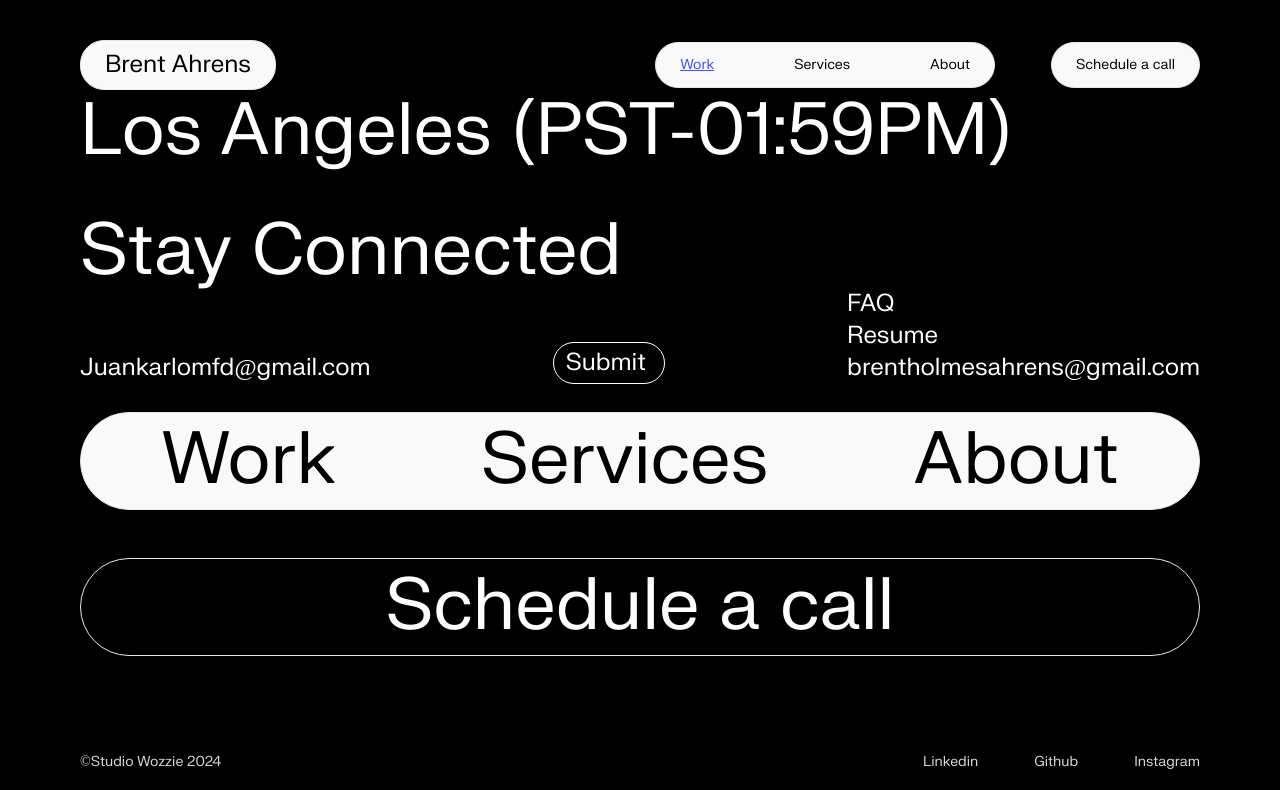
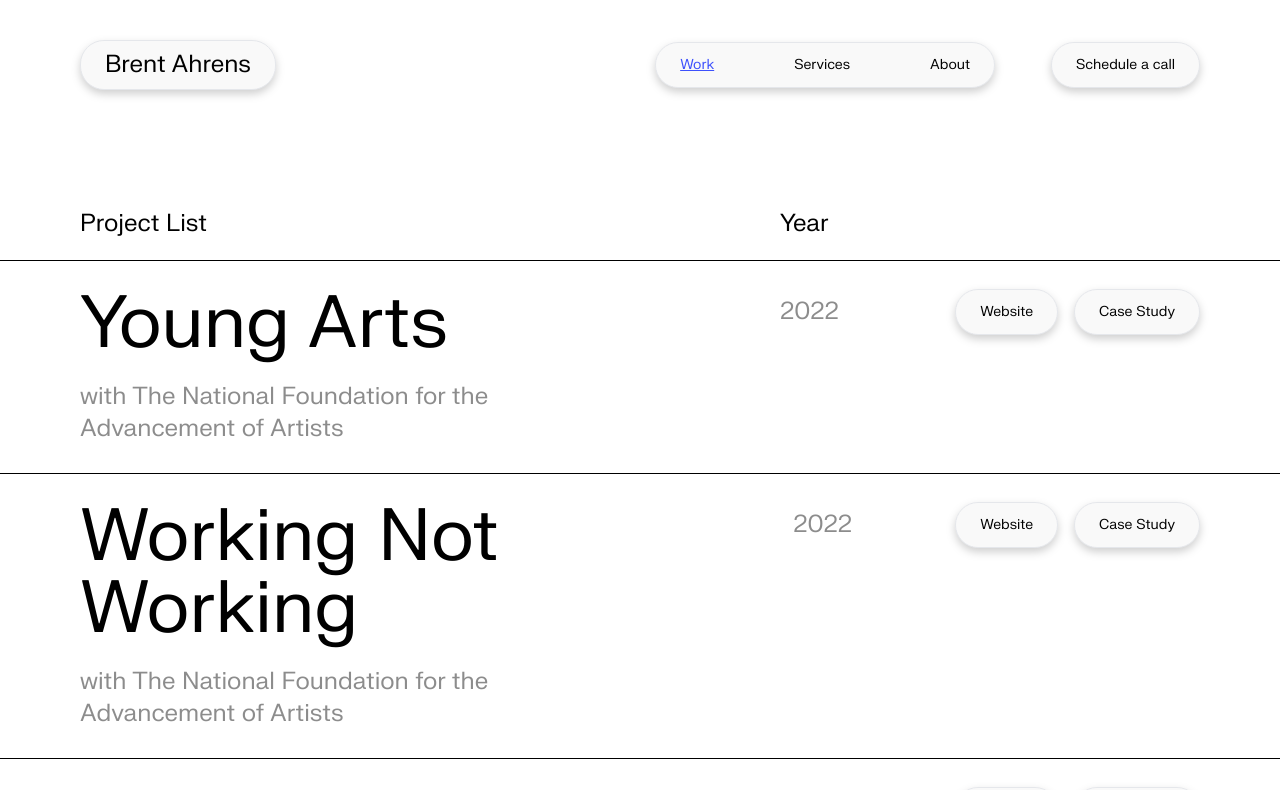
Before and after one commit to brentahrens1/brent-ahrens-portfolio-2024, a React (Create React App) app: page /work in a window 1280 px wide. Shown: the top 790 px of the page. Built offline with nearby package versions, Linux system fonts and the light colour scheme.

Commit message:
styling and functionality for project list item

```diff
--- a/src/App.tsx
+++ b/src/App.tsx
@@ -2,6 +2,7 @@
 import Navbar from './components/partials/navigation/navbar';
 import Footer from './components/partials/footer/footer';
 import Home from './components/pages/home';
+import Work from './components/pages/work';
 import { Routes, Route } from "react-router-dom";
 
 function App() {
@@ -10,6 +11,7 @@
       <Navbar />
       <Routes>
         <Route index element={<Home />} />
+        <Route path="/work" element={<Work />} />
       </Routes>
       <Footer />
     </div>
--- /dev/null
+++ b/src/components/blocks/project-list-item.tsx
@@ -0,0 +1,64 @@
+import { useState } from "react";
+
+type projectProps = {
+  title: string,
+  description: string,
+  year: string,
+  url: string,
+  bgColor: string,
+  imageOne: string,
+  imageTwo: string
+}
+
+const ProjectListItem = ({
+  title, description, year, url, bgColor, imageOne, imageTwo
+}: projectProps) => {
+  const [ isHovered, setIsHovered ] = useState<boolean>(false);
+
+  return (
+    <div
+      onMouseEnter={() => setIsHovered(!isHovered)}
+      onMouseLeave={() => setIsHovered(!isHovered)}
+      className={`py-7 border-b border-black  relative`}>
+      <div className="flex items-start justify-between gap-5">
+        <div className={
+          `absolute top-0 left-0 h-full transition-all ease-in-out -z-10
+          ${isHovered ? 'w-full duration-[6s]' : 'w-[0%] duration-700'}`}
+          style={{backgroundColor: bgColor}}
+        >
+        </div>
+        <div className="pl-20">
+          <h1 className="text-7xl mb-5">{title}</h1>
+          <p className="text-2xl text-projectSubText max-w-[545px]">{description}</p>
+        </div>
+        <div className="flex items-center justify-between gap-24 pr-20 w-[500px]">
+          <p className="text-2xl text-projectSubText">{year}</p>
+          <div className="flex items-center gap-4">
+            <div
+              className="px-6 py-3 border drop-shadow-button rounded-full bg-offwhite cursor-pointer
+                transition-all duration-200 ease-in-out hover:text-nightblue hover:underline">
+              <p className="text-sm">Website</p>
+            </div>
+            <div
+              className="px-6 py-3 border drop-shadow-button rounded-full bg-offwhite cursor-pointer
+                transition-all duration-200 ease-in-out hover:text-nightblue hover:underline">
+              <p className="text-sm">Case Study</p>
+            </div>
+          </div>
+        </div>
+      </div>
+      <div
+        className={
+          `grid grid-cols-2 grid-rows-1 gap-5 px-20 overflow-hidden transition-all ease-in-out h-0
+          ${isHovered ? 'grid-rows-[1fr] opacity-100 duration-[2s] delay-[6s] h-[650px]' : 'grid-rows-[0fr] duration-[2s] opacity-0'}
+          `
+        }
+      >
+        <img className="w-full pt-16" src={imageOne} alt={title} />
+        <img className="w-full pt-16" src={imageTwo} alt={title} />
+      </div>
+    </div>
+  );
+};
+
+export default ProjectListItem;
--- /dev/null
+++ b/src/components/pages/work.tsx
@@ -0,0 +1,31 @@
+import ProjectListItem from "../blocks/project-list-item";
+import { projects } from "../../utils/projects";
+
+const Work = () => {
+  return (
+    <div className=" mt-52">
+      <div className="flex items-center justify-between border-b border-black pb-5 gap-5">
+        <p className="text-2xl pl-20">Project List</p>
+        <p className="text-2xl w-[500px] pr-20">Year</p>
+      </div>
+      {
+        projects.map(project => {
+          return (
+            <ProjectListItem
+              key={project.title}
+              title={project.title}
+              description={project.description}
+              year={project.year}
+              url={project.url}
+              imageOne={project.imageOne}
+              imageTwo={project.imageTwo}
+              bgColor={project.bgColor}
+            />
+          )
+        })
+      }
+    </div>
+  );
+};
+
+export default Work;
--- /dev/null
+++ b/src/utils/projects.js
@@ -0,0 +1,32 @@
+import testOne from '../assets/projects/test-1.png';
+import testTwo from '../assets/projects/test-2.png';
+
+export const projects = [
+  {
+    title: 'Young Arts',
+    description: 'with The National Foundation for the Advancement of Artists',
+    year: '2022',
+    url: 'https://youngarts.org/',
+    imageOne: testOne,
+    imageTwo: testTwo,
+    bgColor: '#3DC3FC'
+  },
+  {
+    title: 'Working Not Working',
+    description: 'with The National Foundation for the Advancement of Artists',
+    year: '2022',
+    url: 'https://youngarts.org/',
+    imageOne: testOne,
+    imageTwo: testTwo,
+    bgColor: '#3D50FC'
+  },
+  {
+    title: 'Tempopay',
+    description: 'with The National Foundation for the Advancement of Artists',
+    year: '2022',
+    url: 'https://youngarts.org/',
+    imageOne: testOne,
+    imageTwo: testTwo,
+    bgColor: '#F9E59E'
+  },
+];
```
Also changed, not shown: src/assets/projects/test-1.png (added), src/assets/projects/test-2.png (added).
